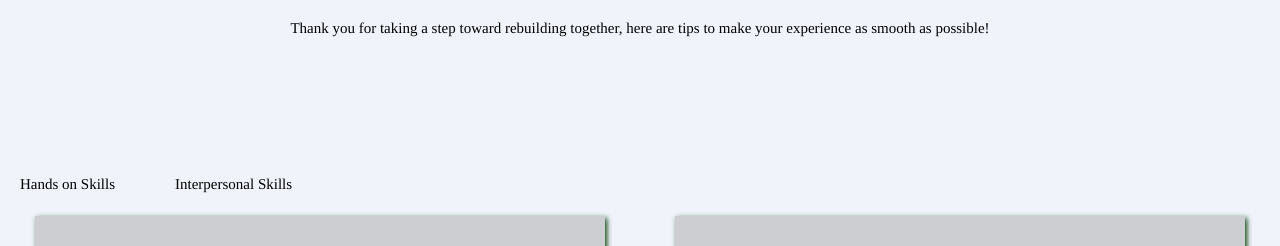
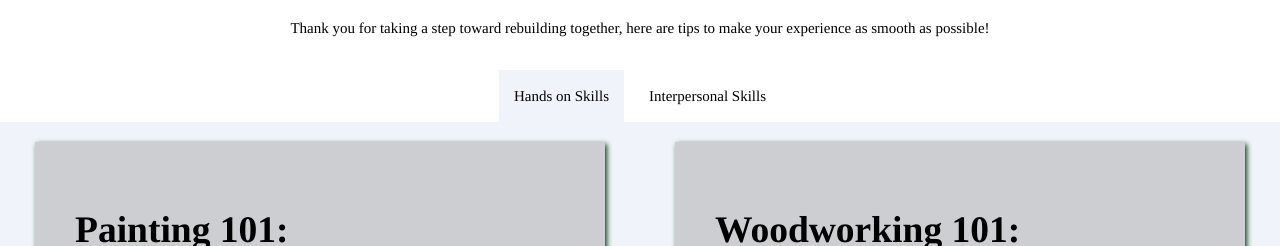
Before and after one commit to cfgchicago23/Team-5, a Next.js app in the folder frontend/: page /resources in a window 1280 px wide. Shown: the part 527-773 px from the top of the page. Built offline with nearby package versions, Linux system fonts and the light colour scheme.

Commit message:
css changes

```diff
--- a/frontend/src/app/globals.css
+++ b/frontend/src/app/globals.css
@@ -217,12 +217,8 @@ html, body, main {
 }
 
 #current-events-button{
-  padding: 30px;
+  padding: 15px;
 }
-#past-events-button{
-  padding: 30px;
-}
-
 #past-event-id{
   display:none;
   padding: 15px;
@@ -353,7 +349,7 @@ html, body, main {
   flex-direction: column;
   margin-top:50px;
   align-items:center;
-  height: 600px;
+  background-color: white;
   /*Give a bit of padding to the sides so it doesn't touch the edge of the viewport */
 }
 
@@ -379,6 +375,24 @@ html, body, main {
   justify-content: center;
   gap: 20px;
   margin-top: 30px;
+}
+
+
+.skills-button{
+  margin-top: 30px;
+  text-align:center;
+  justify-content: center;
+}
+#h-skills{
+  padding: 15px;
+  margin-left:5px;
+  margin-right: 5px;
+  background-color: #f0f3fa;
+}
+#i-skills{
+  padding: 15px;
+  margin-left:5px;
+  margin-right: 5px;
 }
 
 
--- a/frontend/src/app/resources/page.tsx
+++ b/frontend/src/app/resources/page.tsx
@@ -9,10 +9,20 @@ const Resources = () => {
   const [isShowingCurrent, setIsShowingCurrent] = useState(true);
   function showPastEvents() {
     setIsShowingCurrent(false);
+    const currentButton = document.getElementById('h-skills') as HTMLElement;
+    currentButton.setAttribute("style", "background-color: white; ");
+
+    const pastButton = document.getElementById('i-skills') as HTMLElement;
+    pastButton.setAttribute("style", "background-color:#f0f3fa; ");
   }
 
   function showCurrentEvents() {
     setIsShowingCurrent(true);
+    const currentButton = document.getElementById('h-skills') as HTMLElement;
+    currentButton.setAttribute("style", "background-color: #f0f3fa; ");
+
+    const pastButton = document.getElementById('i-skills') as HTMLElement;
+    pastButton.setAttribute("style", "background-color:white; ");
   }
 
 return (
@@ -27,13 +37,13 @@ return (
            <img src="../resourceImg/20180703_151710.jpg" alt="Description of Image 3" className="resourceImage"/>
          </div>
         <div><p className="imageContainer">Thank you for taking a step toward rebuilding together, here are tips to make your experience as smooth as possible!</p></div>
-       </div>
 
-      <div className='resources-button'>
-        <button className="current-events" onClick={showCurrentEvents}> Hands on Skills</button>
-        <button className="past-events" onClick={showPastEvents}> Interpersonal Skills</button>
+
+      <div className='skills-button'>
+        <button id="h-skills" onClick={showCurrentEvents}> Hands on Skills</button>
+        <button id="i-skills" onClick={showPastEvents}> Interpersonal Skills</button>
       </div>
-
+      </div>
 
       {isShowingCurrent ?
        (<div className="video-container">
```
